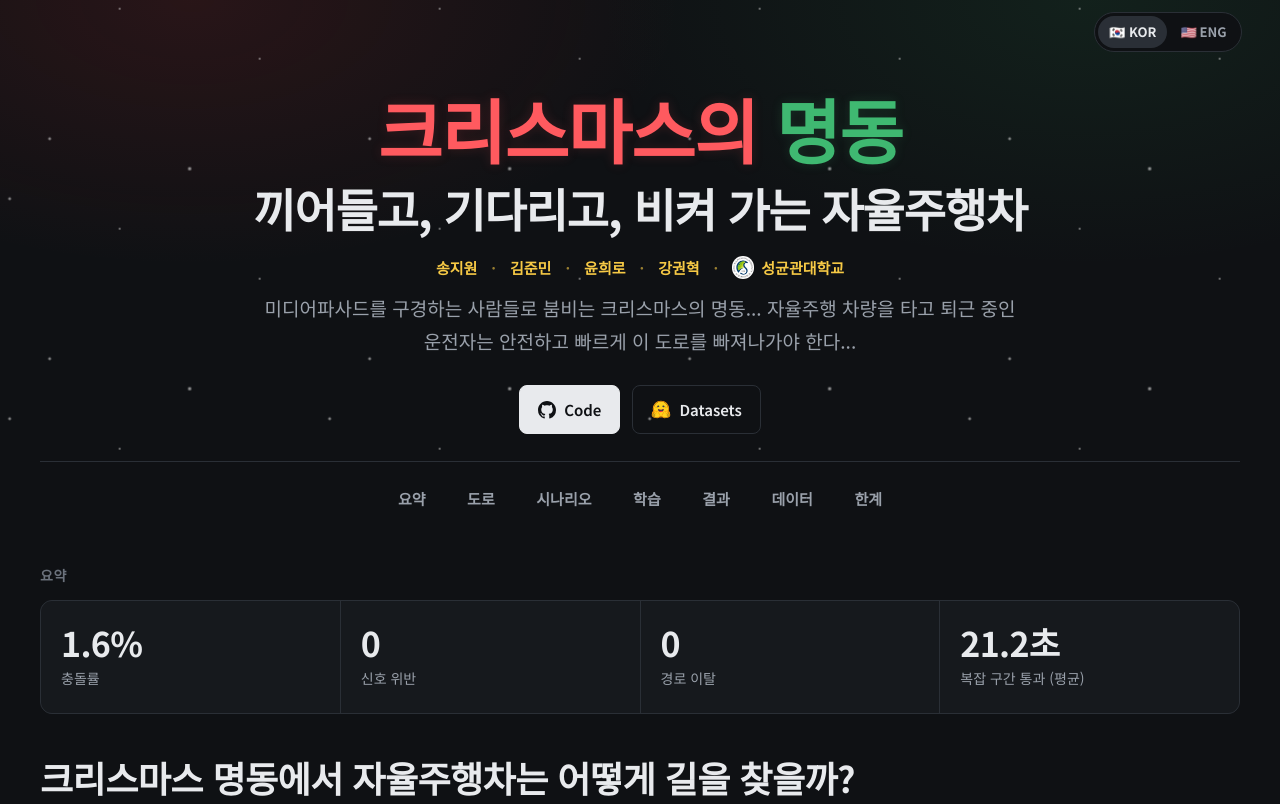
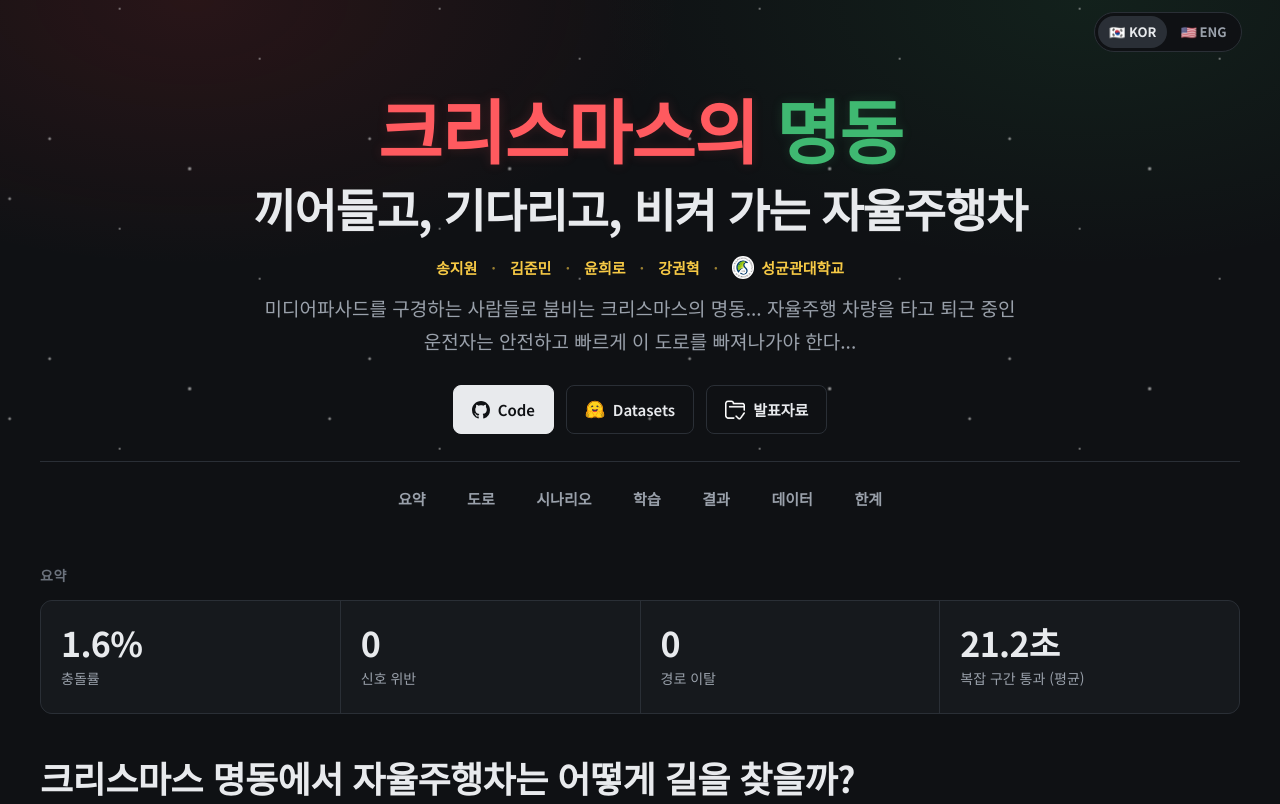
Before and after one commit to sjw0217a/Artificial_Intelligence_Driving, a plain HTML site: page docs/index.html in a window 1280 px wide. Shown: the top 804 px of the page. Drawn offline with nearby package versions, Linux system fonts and the light colour scheme.

Commit message:
docs: 최종 발표자료 연결 및 제출 파일 정리

```diff
--- a/docs/index.html
+++ b/docs/index.html
@@ -32,6 +32,7 @@
       <div class="btns">
         <a class="btn primary" href="https://github.com/sjw0217a/Artificial_Intelligence_Driving"><svg width="18" height="18" viewBox="0 0 16 16" fill="currentColor" aria-hidden="true"><path d="M8 0c4.42 0 8 3.58 8 8a8.013 8.013 0 0 1-5.45 7.59c-.4.08-.55-.17-.55-.38 0-.27.01-1.13.01-2.2 0-.75-.25-1.23-.54-1.48 1.78-.2 3.65-.88 3.65-3.95 0-.88-.31-1.59-.82-2.15.08-.2.36-1.02-.08-2.12 0 0-.67-.22-2.2.82-.64-.18-1.32-.27-2-.27-.68 0-1.36.09-2 .27-1.53-1.03-2.2-.82-2.2-.82-.44 1.1-.16 1.92-.08 2.12-.51.56-.82 1.28-.82 2.15 0 3.06 1.86 3.75 3.64 3.95-.23.2-.44.55-.51 1.07-.46.21-1.61.55-2.33-.66-.15-.24-.6-.83-1.23-.82-.67.01-.27.38.01.53.34.19.73.9.82 1.13.16.45.68 1.31 2.69.94 0 .67.01 1.3.01 1.49 0 .21-.15.45-.55.38A7.995 7.995 0 0 1 0 8c0-4.42 3.58-8 8-8Z"/></svg>Code</a>
         <a class="btn" href="https://huggingface.co/datasets/JiYeaha/Artificial_Intelligence_Driving"><img src="assets/huggingface.svg" alt="" width="20" height="19">Datasets</a>
+        <a class="btn" href="assets/final-presentation.pdf" target="_blank" rel="noopener"><img src="assets/slides-checked.png" width="20" height="20" alt="" style="filter:invert(1)">발표자료</a>
       </div>
     </div>
   </div>
```
Also changed, not shown: docs/en.html (+1 -0 lines), docs/assets/nohyeong_nodes/A_right_lane_blockage.png (deleted), docs/assets/nohyeong_nodes/B_car_lane_change.png (deleted), docs/assets/nohyeong_nodes/C_bus_departure_left_turn.png (deleted), docs/assets/nohyeong_nodes/D_competing_gaps.png (deleted), docs/assets/nohyeong_nodes/E_shared_exit_inflow.png (deleted), docs/assets/nohyeong_nodes/F_exit_capacity_shortage.png (deleted), docs/assets/nohyeong_nodes/G_spillback.png (deleted), docs/assets/nohyeong_nodes/H_cross_direction_delay.png (deleted), docs/assets/nohyeong_nodes/I_av_decision.png (deleted), docs/assets/nohyeong_nodes/J_arrival.png (deleted), docs/assets/slides-checked.png (added), 5 other files.
